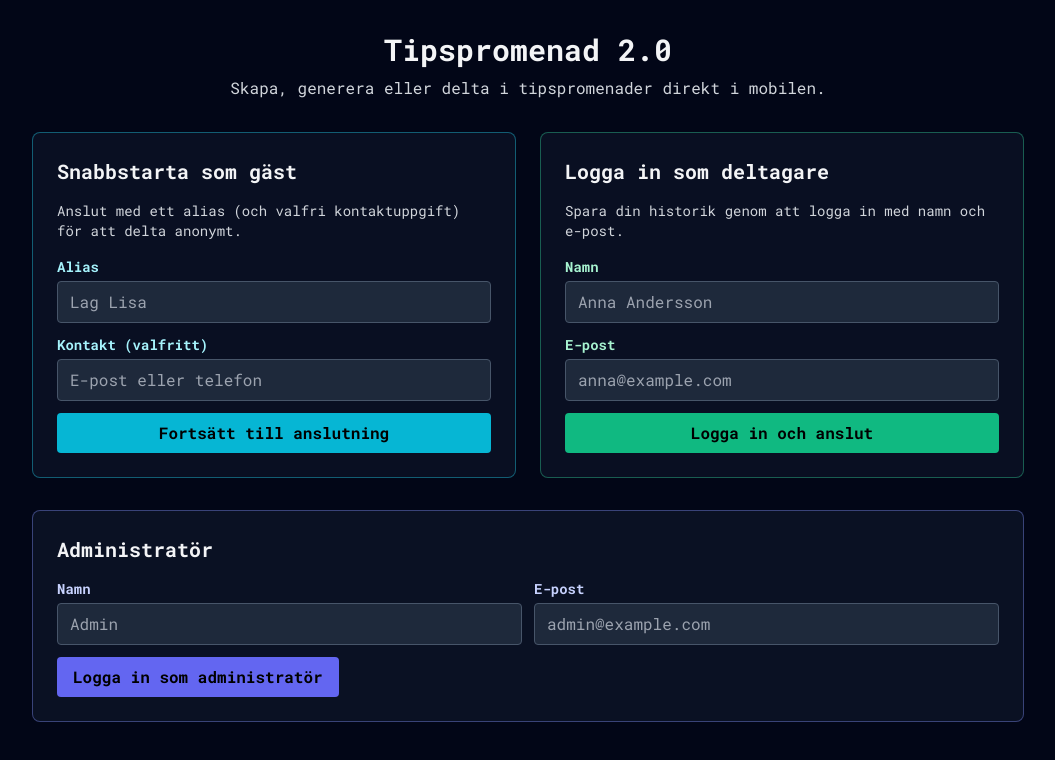
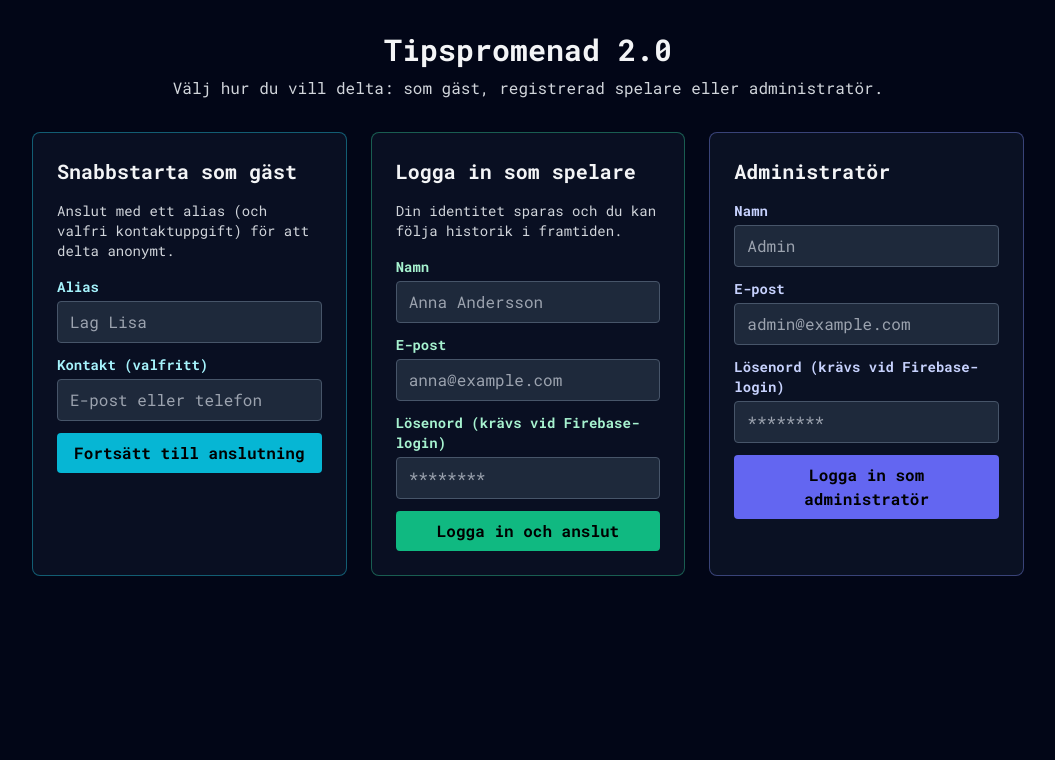
Before and after one commit to tobbelta/Quizter, a React (Create React App) app: page / in a window 1280 px wide. Shown: the top 760 px of the page, without its empty margins (112-1167 px from the left). Built offline with nearby package versions, Linux system fonts and the light colour scheme; no server answers.

Commit message:
Förtydliga rollspecifika inloggningar på startsidan

```diff
--- a/src/views/LandingPage.js
+++ b/src/views/LandingPage.js
@@ -1,3 +1,4 @@
+
 /**
  * Startsida där användaren väljer inloggningssätt för tipspromenaden.
  */
@@ -5,51 +6,65 @@ import React, { useState } from 'react';
 import { useNavigate } from 'react-router-dom';
 import { useAuth } from '../context/AuthContext';
 
-const initialAliasState = { alias: '', contact: '' };
-const initialAdminState = { name: '', email: '' };
+const initialGuestState = { alias: '', contact: '' };
+const initialPlayerState = { name: '', email: '', password: '' };
+const initialAdminState = { name: '', email: '', password: '' };
 
 const LandingPage = () => {
   const navigate = useNavigate();
   const { currentUser, isAdmin, loginAsAdmin, loginAsGuest, loginAsRegistered, logout } = useAuth();
-  const [aliasForm, setAliasForm] = useState(initialAliasState);
+  const [guestForm, setGuestForm] = useState(initialGuestState);
+  const [playerForm, setPlayerForm] = useState(initialPlayerState);
   const [adminForm, setAdminForm] = useState(initialAdminState);
-  const [playerForm, setPlayerForm] = useState({ name: '', email: '' });
-  const [error, setError] = useState('');
+  const [errors, setErrors] = useState({ guest: '', player: '', admin: '' });
+
+  const setFieldError = (key, message) => setErrors((prev) => ({ ...prev, [key]: message }));
 
   /** Besvarar formuläret för anonym deltagare och skickar vidare till join-sidan. */
-  const handleAliasSubmit = (event) => {
+  const handleGuestSubmit = (event) => {
     event.preventDefault();
-    if (!aliasForm.alias.trim()) {
-      setError('Ange ett alias för att fortsätta.');
+    if (!guestForm.alias.trim()) {
+      setFieldError('guest', 'Ange ett alias för att fortsätta.');
       return;
     }
-    loginAsGuest(aliasForm);
-    setAliasForm(initialAliasState);
+    setFieldError('guest', '');
+    loginAsGuest(guestForm);
+    setGuestForm(initialGuestState);
     navigate('/join');
   };
 
-  /** Loggar in admin och skickar till skapaflödet. */
-  const handleAdminSubmit = (event) => {
+  /** Loggar in registrerad spelare med namn, e-post och eventuellt lösenord. */
+  const handlePlayerSubmit = async (event) => {
+    event.preventDefault();
+    if (!playerForm.name.trim() || !playerForm.email.trim()) {
+      setFieldError('player', 'Fyll i både namn och e-post.');
+      return;
+    }
+    try {
+      setFieldError('player', '');
+      await loginAsRegistered(playerForm);
+      setPlayerForm(initialPlayerState);
+      navigate('/join');
+    } catch (authError) {
+      setFieldError('player', authError?.message || 'Kunde inte logga in som spelare.');
+    }
+  };
+
+  /** Loggar in administratör och skickar till skapaflödet. */
+  const handleAdminSubmit = async (event) => {
     event.preventDefault();
     if (!adminForm.email.trim()) {
-      setError('Ange en e-postadress för administratörsinloggning.');
+      setFieldError('admin', 'Ange e-post för administratörsinloggning.');
       return;
     }
-    loginAsAdmin(adminForm);
+    try {
+      setFieldError('admin', '');
+      await loginAsAdmin(adminForm);
       setAdminForm(initialAdminState);
       navigate('/admin/create');
-  };
-
-  /** Loggar in registrerad spelare med namn + e-post. */
-  const handlePlayerLogin = (event) => {
-    event.preventDefault();
-    if (!playerForm.name.trim() || !playerForm.email.trim()) {
-      setError('Fyll i namn och e-post för deltagarlogin.');
-      return;
+    } catch (authError) {
+      setFieldError('admin', authError?.message || 'Kunde inte logga in som administratör.');
     }
-    loginAsRegistered(playerForm);
-    setPlayerForm({ name: '', email: '' });
-    navigate('/join');
   };
 
   /** Loggar ut aktuell användare och rensar formulär. */
@@ -60,28 +75,22 @@ const LandingPage = () => {
 
   return (
     <div className="mx-auto max-w-5xl px-4 py-8">
-      <header className="mb-8">
-        <h1 className="text-3xl font-bold text-center mb-2">Tipspromenad 2.0</h1>
-        <p className="text-center text-gray-300">Skapa, generera eller delta i tipspromenader direkt i mobilen.</p>
+      <header className="mb-8 text-center">
+        <h1 className="text-3xl font-bold mb-2">Tipspromenad 2.0</h1>
+        <p className="text-gray-300">Välj hur du vill delta: som gäst, registrerad spelare eller administratör.</p>
       </header>
 
-      {error && (
-        <div className="mb-4 rounded bg-red-900/40 border border-red-500 px-4 py-3 text-red-200">
-          {error}
-        </div>
-      )}
-
-      <section className="grid gap-6 md:grid-cols-2">
+      <section className="grid gap-6 md:grid-cols-3">
         <div className="rounded-lg border border-cyan-400/40 bg-slate-900/60 p-6">
           <h2 className="text-xl font-semibold mb-4">Snabbstarta som gäst</h2>
           <p className="text-sm text-gray-300 mb-4">Anslut med ett alias (och valfri kontaktuppgift) för att delta anonymt.</p>
-          <form onSubmit={handleAliasSubmit} className="space-y-3">
+          <form onSubmit={handleGuestSubmit} className="space-y-3">
             <div>
               <label className="block text-sm font-semibold text-cyan-200">Alias</label>
               <input
                 type="text"
-                value={aliasForm.alias}
-                onChange={(event) => setAliasForm((prev) => ({ ...prev, alias: event.target.value }))}
+                value={guestForm.alias}
+                onChange={(event) => setGuestForm((prev) => ({ ...prev, alias: event.target.value }))}
                 className="mt-1 w-full rounded bg-slate-800 border border-slate-600 px-3 py-2"
                 placeholder="Lag Lisa"
               />
@@ -90,12 +99,13 @@ const LandingPage = () => {
               <label className="block text-sm font-semibold text-cyan-200">Kontakt (valfritt)</label>
               <input
                 type="text"
-                value={aliasForm.contact}
-                onChange={(event) => setAliasForm((prev) => ({ ...prev, contact: event.target.value }))}
+                value={guestForm.contact}
+                onChange={(event) => setGuestForm((prev) => ({ ...prev, contact: event.target.value }))}
                 className="mt-1 w-full rounded bg-slate-800 border border-slate-600 px-3 py-2"
                 placeholder="E-post eller telefon"
               />
             </div>
+            {errors.guest && <p className="text-sm text-red-300">{errors.guest}</p>}
             <button
               type="submit"
               className="w-full rounded bg-cyan-500 px-4 py-2 font-semibold text-black hover:bg-cyan-400"
@@ -106,9 +116,9 @@ const LandingPage = () => {
         </div>
 
         <div className="rounded-lg border border-emerald-400/40 bg-slate-900/60 p-6">
-          <h2 className="text-xl font-semibold mb-4">Logga in som deltagare</h2>
-          <p className="text-sm text-gray-300 mb-4">Spara din historik genom att logga in med namn och e-post.</p>
-          <form onSubmit={handlePlayerLogin} className="space-y-3">
+          <h2 className="text-xl font-semibold mb-4">Logga in som spelare</h2>
+          <p className="text-sm text-gray-300 mb-4">Din identitet sparas och du kan följa historik i framtiden.</p>
+          <form onSubmit={handlePlayerSubmit} className="space-y-3">
             <div>
               <label className="block text-sm font-semibold text-emerald-200">Namn</label>
               <input
@@ -129,6 +139,17 @@ const LandingPage = () => {
                 placeholder="anna@example.com"
               />
             </div>
+            <div>
+              <label className="block text-sm font-semibold text-emerald-200">Lösenord (krävs vid Firebase-login)</label>
+              <input
+                type="password"
+                value={playerForm.password}
+                onChange={(event) => setPlayerForm((prev) => ({ ...prev, password: event.target.value }))}
+                className="mt-1 w-full rounded bg-slate-800 border border-slate-600 px-3 py-2"
+                placeholder="********"
+              />
+            </div>
+            {errors.player && <p className="text-sm text-red-300">{errors.player}</p>}
             <button
               type="submit"
               className="w-full rounded bg-emerald-500 px-4 py-2 font-semibold text-black hover:bg-emerald-400"
@@ -137,14 +158,13 @@ const LandingPage = () => {
             </button>
           </form>
         </div>
-      </section>
 
-      <section className="mt-8 rounded-lg border border-indigo-400/40 bg-slate-900/70 p-6">
+        <div className="rounded-lg border border-indigo-400/40 bg-slate-900/70 p-6">
           <h2 className="text-xl font-semibold mb-4">Administratör</h2>
           {isAdmin ? (
             <div className="space-y-3">
               <p className="text-gray-200">Inloggad som <strong>{currentUser.name}</strong></p>
-            <div className="flex flex-wrap gap-3">
+              <div className="flex flex-col gap-3">
                 <button
                   type="button"
                   onClick={() => navigate('/admin/create')}
@@ -170,7 +190,6 @@ const LandingPage = () => {
             </div>
           ) : (
             <form onSubmit={handleAdminSubmit} className="space-y-3">
-            <div className="grid gap-3 md:grid-cols-2">
               <div>
                 <label className="block text-sm font-semibold text-indigo-200">Namn</label>
                 <input
@@ -191,15 +210,26 @@ const LandingPage = () => {
                   placeholder="admin@example.com"
                 />
               </div>
+              <div>
+                <label className="block text-sm font-semibold text-indigo-200">Lösenord (krävs vid Firebase-login)</label>
+                <input
+                  type="password"
+                  value={adminForm.password}
+                  onChange={(event) => setAdminForm((prev) => ({ ...prev, password: event.target.value }))}
+                  className="mt-1 w-full rounded bg-slate-800 border border-slate-600 px-3 py-2"
+                  placeholder="********"
+                />
               </div>
+              {errors.admin && <p className="text-sm text-red-300">{errors.admin}</p>}
               <button
                 type="submit"
-              className="rounded bg-indigo-500 px-4 py-2 font-semibold text-black hover:bg-indigo-400"
+                className="w-full rounded bg-indigo-500 px-4 py-2 font-semibold text-black hover:bg-indigo-400"
               >
                 Logga in som administratör
               </button>
             </form>
           )}
+        </div>
       </section>
     </div>
   );
```
Lines whose indentation alone changed are shown as unchanged.
